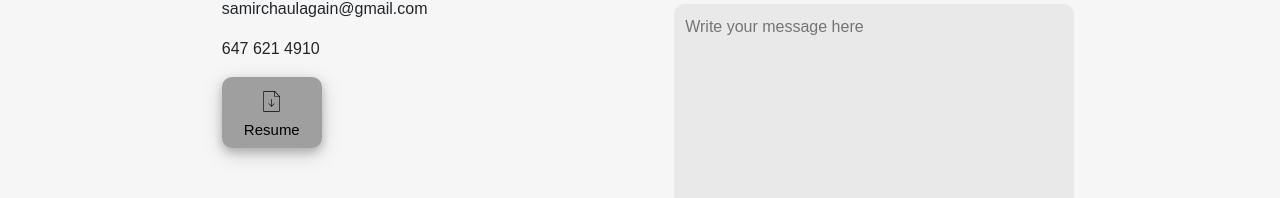
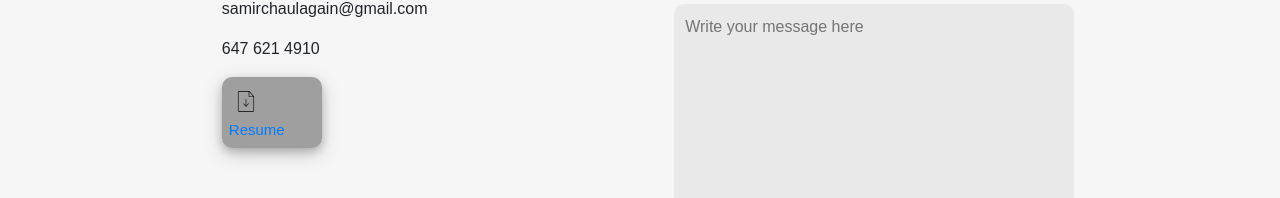
Before and after one commit to samirchau/iamsamir, a plain HTML site: page index.html in a window 1280 px wide. Shown: the part 3575-3773 px from the top of the page. Drawn offline with nearby package versions, Linux system fonts and the light colour scheme; a web font is replaced by a local one.

Commit message:
resume added

```diff
--- a/index.html
+++ b/index.html
@@ -183,7 +183,7 @@
                     <p>Toronto, ON Canada</p>
                     <p>samirchaulagain@gmail.com</p>
                     <p>647 621 4910</p>
-                    <button type="submit" class="button-resume"><img src="/assets/download.svg" alt="" srcset="" class="download-icon"> Resume</button>
+                    <a href="/docs/resume.docx" class="button-resume"><img src="/assets/download.svg" alt="" srcset="" class="download-icon">Resume</a>
                 </div>
                 <div class="com-sm-12 col-md-6">
                     <form action=" ">
```
Also changed, not shown: 3 other files.
